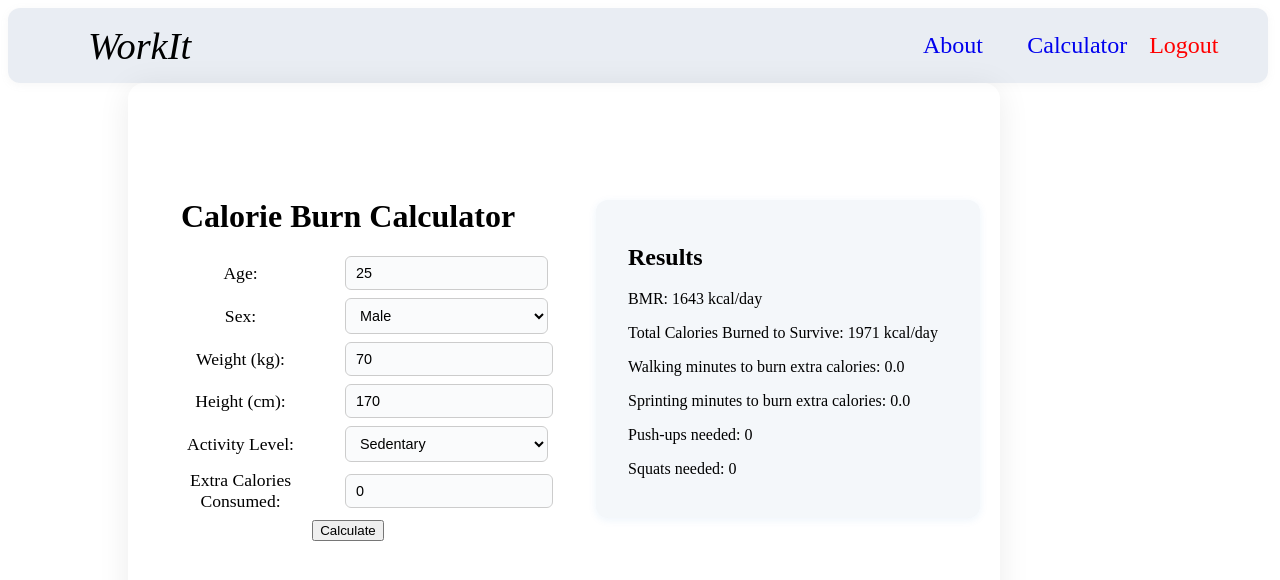
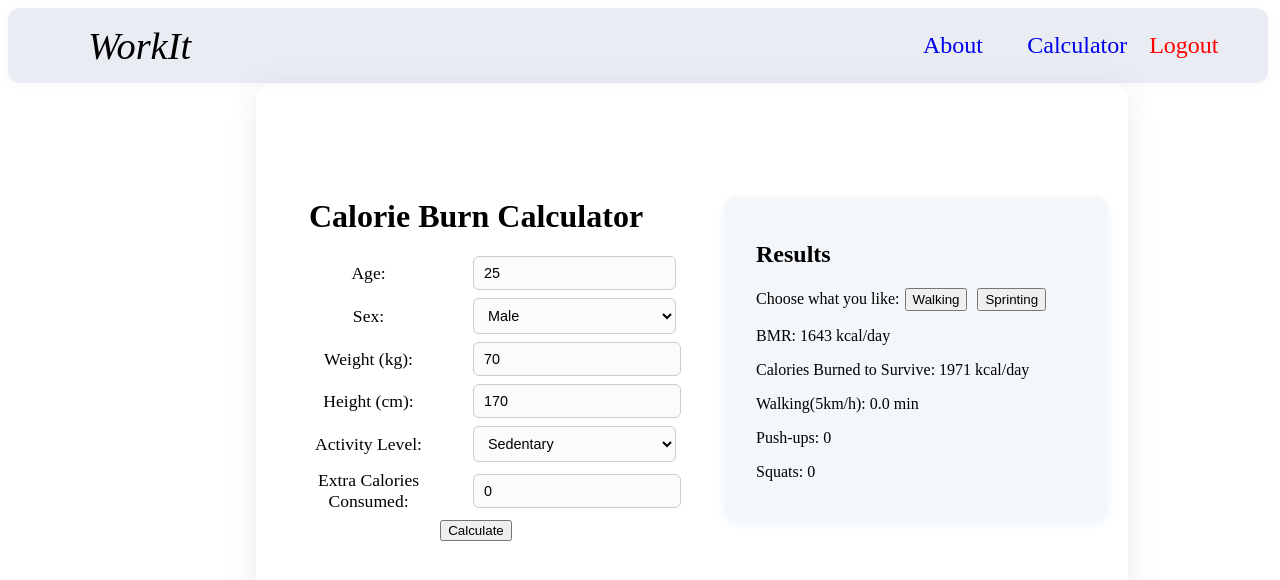
Before and after one commit to Krish6190/Workit, a Next.js app: page /calculator in a window 1280 px wide. Both pictures are taken after a click on the button "Calculate". Shown: the top 580 px of the page. Built offline with nearby package versions, Linux system fonts and the light colour scheme.

Commit message:
sprint or walk

```diff
--- a/app/calculator/page.tsx
+++ b/app/calculator/page.tsx
@@ -31,6 +31,7 @@ export default function Calculator() {
   });
 
   const [results, setResults] = useState<Results | null>(null);
+  const [selectedMode, setSelectedMode] = useState<"walking" | "sprinting">("walking");
 
   function calculateBMR({ age, sex, weight, height }: FormState): number {
     const ageNum = Number(age);
@@ -57,27 +58,43 @@ export default function Calculator() {
     const tdee = bmr * Number(form.activityLevel);
     const calories = Number(form.extraCalories);
     const weightNum = Number(form.weight);
+    const walkCalPerMin = 3.5 * weightNum / 60;
+    const sprintCalPerMin = 11 * weightNum / 60;
 
-    const walkingMinutes = weightNum
-      ? (calories / (3.5 * weightNum / 60)).toFixed(1)
-      : "0";
-    const sprintingMinutes = weightNum
-      ? (calories / (10 * weightNum / 60)).toFixed(1)
-      : "0";
-    const pushups = (calories / 0.45).toFixed(0);
-    const squats = (calories / 0.13).toFixed(0);
+    let walkingMinutes = calories / walkCalPerMin;
+    let sprintingMinutes = calories / sprintCalPerMin;
+    let pushups = 0;
+    let squats = 0;
+    let walkingDisplay = 0;
+    let sprintingDisplay = 0;
+
+    if (walkingMinutes <= 5) {
+      walkingDisplay = walkingMinutes;
+      walkingDisplay = sprintingMinutes;
+    } else {
+      const first5MinCals = 5 * walkCalPerMin;
+      const remainingCals = calories - first5MinCals;
+
+      const eachPart = remainingCals / 3;
+
+      walkingDisplay = 5 + (eachPart / walkCalPerMin);
+      sprintingDisplay = 5 + (eachPart / sprintCalPerMin);
+      pushups = eachPart / 0.45;
+      squats = eachPart / 0.13;
+    }
 
     setTimeout(() => {
       setResults({
         bmr: bmr.toFixed(0),
         tdee: tdee.toFixed(0),
-        walkingMinutes,
-        sprintingMinutes,
-        pushups,
-        squats,
+        walkingMinutes: walkingDisplay.toFixed(1),
+        sprintingMinutes: sprintingDisplay.toFixed(1),
+        pushups: pushups ? pushups.toFixed(0) : "0",
+        squats: squats ? squats.toFixed(0) : "0",
       });
     }, 500);
   }
+
 
   return (
     <div>
@@ -171,12 +188,31 @@ export default function Calculator() {
           {results ? (
             <>
               <h2>Results</h2>
+              <p>Choose what you like:
+                <button
+                  className={selectedMode === "walking" ? "active" : ""}
+                  onClick={() => setSelectedMode("walking")}
+                  style={{ margin: "0 5px", padding: "2px 6px" }}
+                >
+                  Walking
+                </button>
+                <button
+                  className={selectedMode === "sprinting" ? "active" : ""}
+                  onClick={() => setSelectedMode("sprinting")}
+                  style={{ margin: "0 5px", padding: "2px 6px" }}
+                >
+                  Sprinting
+                </button>
+              </p>
               <p>BMR: {results.bmr} kcal/day</p>
-              <p>Total Calories Burned to Survive: {results.tdee} kcal/day</p>
-              <p>Walking minutes to burn extra calories: {results.walkingMinutes}</p>
-              <p>Sprinting minutes to burn extra calories: {results.sprintingMinutes}</p>
-              <p>Push-ups needed: {results.pushups}</p>
-              <p>Squats needed: {results.squats}</p>
+              <p>Calories Burned to Survive: {results.tdee} kcal/day</p>
+              {selectedMode === "walking" ? (
+                <p>Walking(5km/h): {results.walkingMinutes} min</p>
+              ) : (
+                <p>Sprinting(8km/h): {results.sprintingMinutes} min</p>
+              )}
+              <p>Push-ups: {results.pushups}</p>
+              <p>Squats: {results.squats}</p>
             </>
           ) : (
             <div style={{ color: "#888", textAlign: "center" }}>
--- a/app/globals.css
+++ b/app/globals.css
@@ -22,7 +22,7 @@
 
 .calculator-container {
   position: fixed;
-  left: 10%;
+  left: 20%;
   height: 64vh;
   display: flex;
   text-align: center;
```
